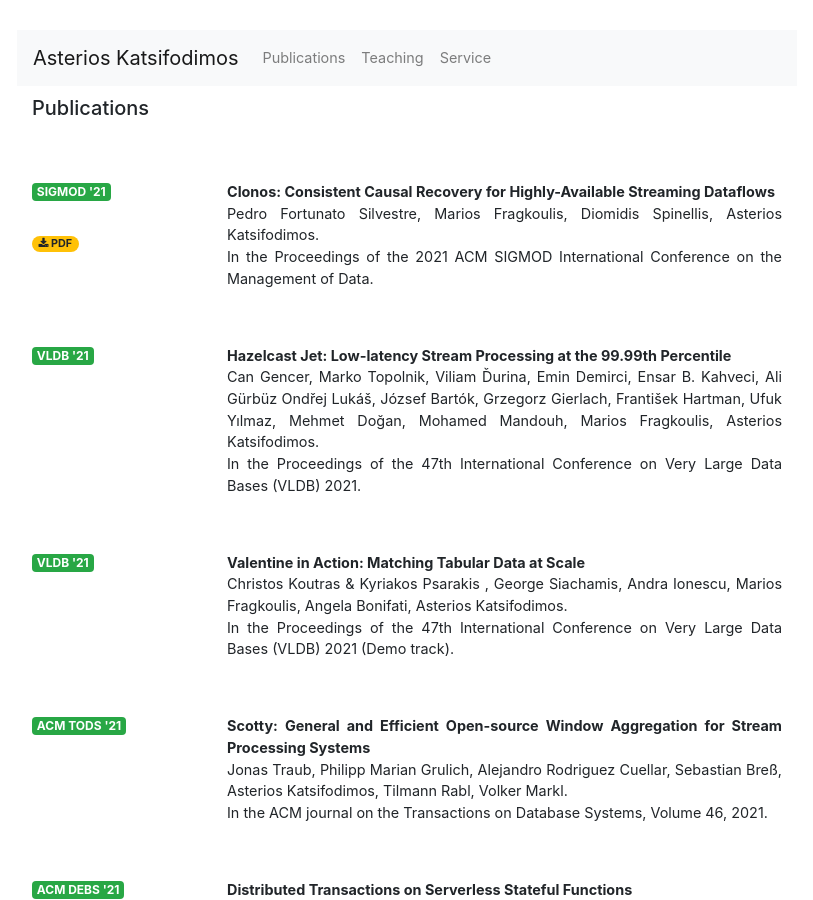
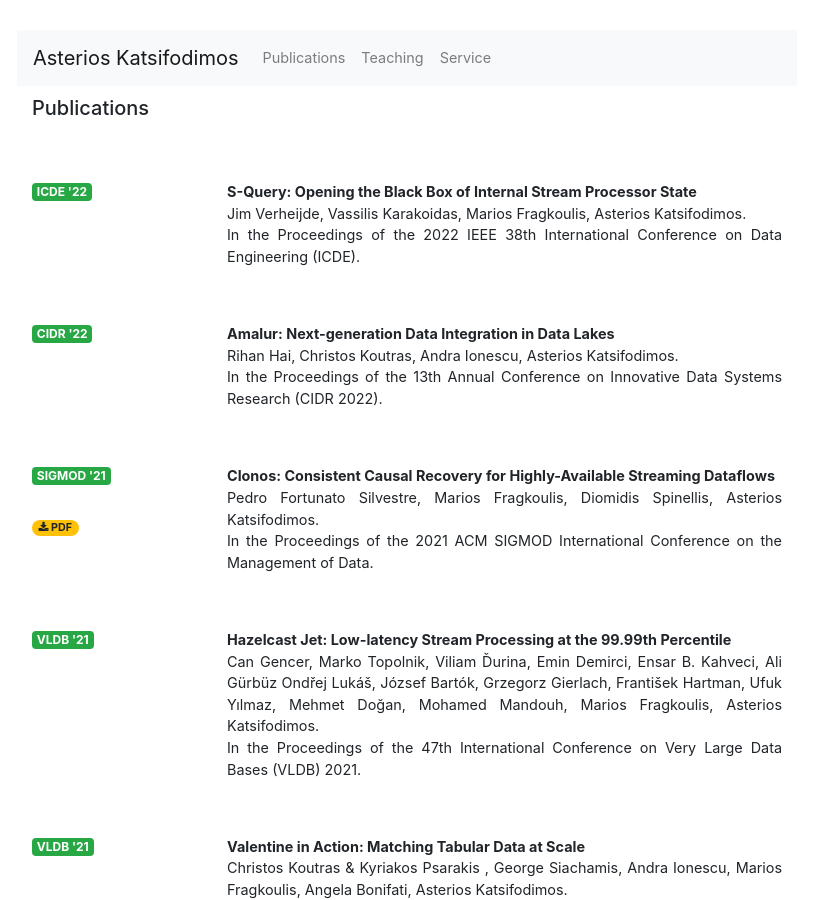
Before and after one commit to omoultosEthTuDelft/web, a Jekyll site: the page built from publications/index.md, in a window 1280 px wide and 900 px high. Shown: the whole window, without its empty margins (233-1046 px from the left). Built offline with Jekyll 4.4.1, drawn with Linux system fonts in a browser that asks for light colours; nearby versions of some CDN libraries.

Commit message:
new publications

```diff
--- a/publications/index.md
+++ b/publications/index.md
@@ -4,6 +4,8 @@
 publications:
   - { section: true, title: "2021" }
 
+  - { label: "ICDE '22", title: "S-Query: Opening the Black Box of Internal Stream Processor State", authors: "Jim Verheijde, Vassilis Karakoidas, Marios Fragkoulis, Asterios Katsifodimos", venue: "In the Proceedings of the 2022 IEEE 38th International Conference on Data Engineering (ICDE)"}
+  - { label: "CIDR '22", title: "Amalur: Next-generation Data Integration in Data Lakes", authors: "Rihan Hai, Christos Koutras, Andra Ionescu, Asterios Katsifodimos", venue: "In the Proceedings of the 13th Annual Conference on Innovative Data Systems Research (CIDR 2022)"}
   - { label: "SIGMOD '21", title: "Clonos: Consistent Causal Recovery for Highly-Available Streaming Dataflows", pdf: "assets/publications/clonos-sigmod2021.pdf", authors: "Pedro Fortunato Silvestre, Marios Fragkoulis, Diomidis Spinellis, Asterios Katsifodimos", venue: "In the Proceedings of the 2021 ACM SIGMOD International Conference on the Management of Data"}
   - { label: "VLDB '21", title: "Hazelcast Jet: Low-latency Stream Processing at the 99.99th Percentile", authors: "Can Gencer, Marko Topolnik, Viliam Ďurina, Emin Demirci, Ensar B. Kahveci, Ali Gürbüz Ondřej Lukáš, József Bartók, Grzegorz Gierlach, František Hartman, Ufuk Yılmaz, Mehmet Doğan, Mohamed Mandouh, Marios Fragkoulis, Asterios Katsifodimos", venue: "In the Proceedings of the 47th International Conference on Very Large Data Bases (VLDB) 2021"}
   - { label: "VLDB '21", title: "Valentine in Action: Matching Tabular Data at Scale", authors: "Christos Koutras &amp; Kyriakos Psarakis , George Siachamis, Andra Ionescu,  Marios Fragkoulis, Angela Bonifati, Asterios Katsifodimos", venue: "In the Proceedings of the 47th International Conference on Very Large Data Bases (VLDB) 2021 (Demo track)"}
```
